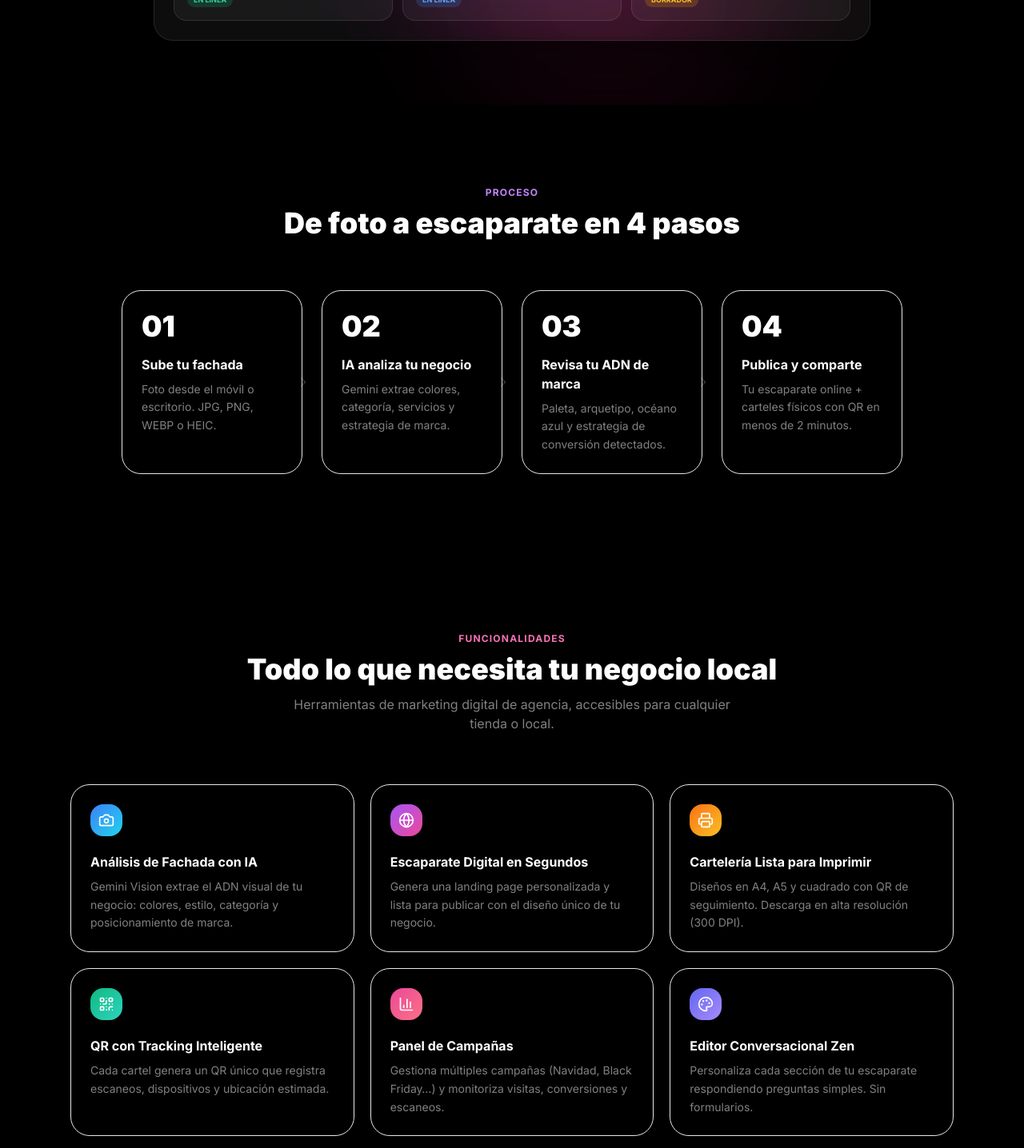
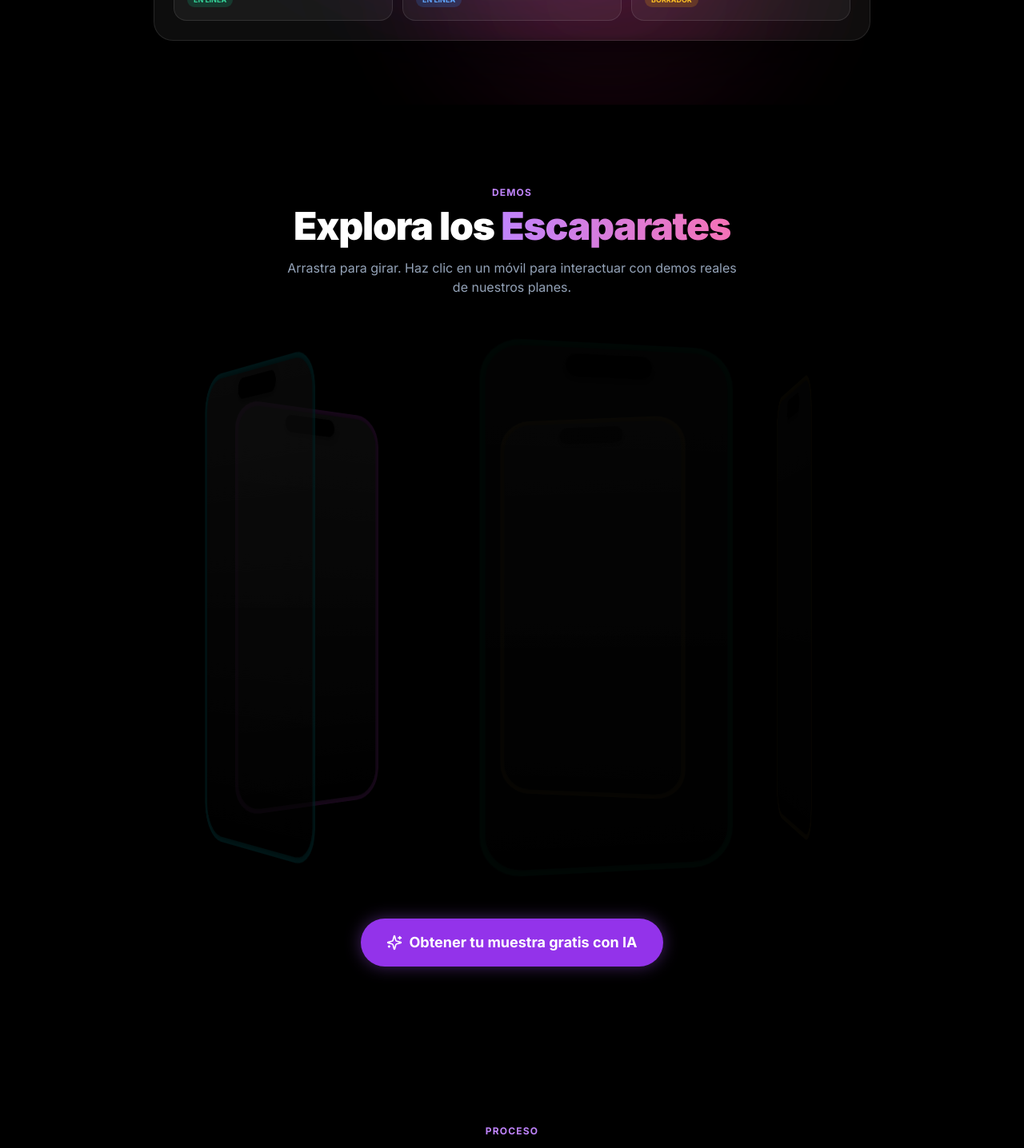
Before and after one commit to innovanddesign-cmd/foto-fachada-v1, a Next.js app: page / in a window 1280 px wide. Shown: the part 1040-2476 px from the top of the page at 80% size. Built offline with nearby package versions, Linux system fonts and the light colour scheme.

Commit message:
feat: añadir sección carrusel 3D con demos y CTA a la landing

```diff
--- a/app/page.tsx
+++ b/app/page.tsx
@@ -177,6 +177,37 @@ export default function Home() {
                 </motion.div>
             </section>
 
+            {/* ─── CARRUSEL 3D ─── */}
+            <section className="relative w-full py-24 overflow-hidden bg-black/50">
+                <div className="text-center mb-16 relative z-10 px-4">
+                    <motion.div initial={{ opacity: 0, y: 20 }} whileInView={{ opacity: 1, y: 0 }} viewport={{ once: true }}>
+                        <span className="text-purple-400 text-xs font-bold uppercase tracking-widest">Demos</span>
+                        <h2 className="text-3xl sm:text-4xl md:text-5xl font-black tracking-tight mt-2 mb-4">
+                            Explora los <span className="text-transparent bg-clip-text bg-gradient-to-r from-purple-400 to-pink-400">Escaparates</span>
+                        </h2>
+                        <p className="text-slate-400 max-w-xl mx-auto">
+                            Arrastra para girar. Haz clic en un móvil para interactuar con demos reales de nuestros planes.
+                        </p>
+                    </motion.div>
+                </div>
+
+                <div className="relative z-10 w-full mb-16">
+                    <CircularGallery items={GALLERY_ITEMS} />
+                </div>
+
+                <div className="text-center relative z-10">
+                    <motion.button
+                        onClick={manejarInicio}
+                        whileHover={{ scale: 1.05 }}
+                        whileTap={{ scale: 0.95 }}
+                        className="inline-flex items-center gap-2 bg-purple-600 hover:bg-purple-500 text-white font-bold py-4 px-8 rounded-full transition-all text-lg shadow-[0_0_20px_rgba(168,85,247,0.4)]"
+                    >
+                        <Sparkles className="w-5 h-5" />
+                        Obtener tu muestra gratis con IA
+                    </motion.button>
+                </div>
+            </section>
+
             {/* ─── CÓMO FUNCIONA ─── */}
             <section className="px-6 py-24 max-w-5xl mx-auto">
                 <div className="text-center mb-16">
```
